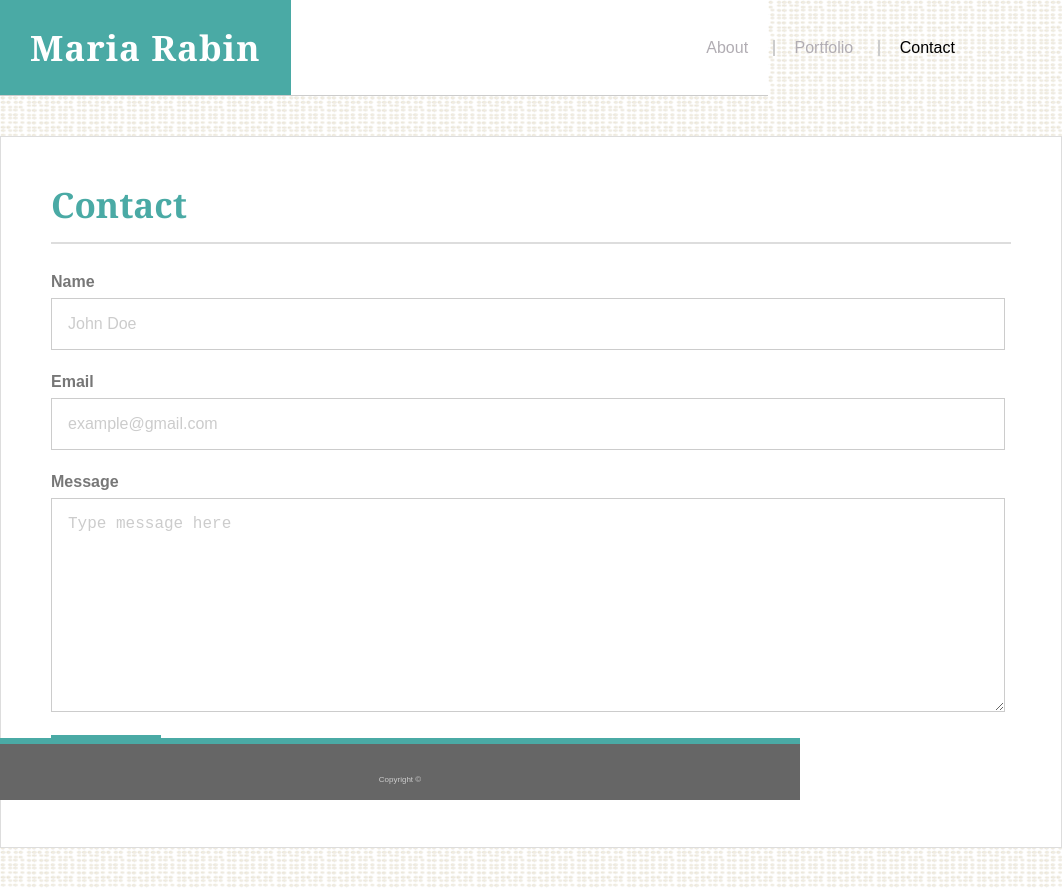
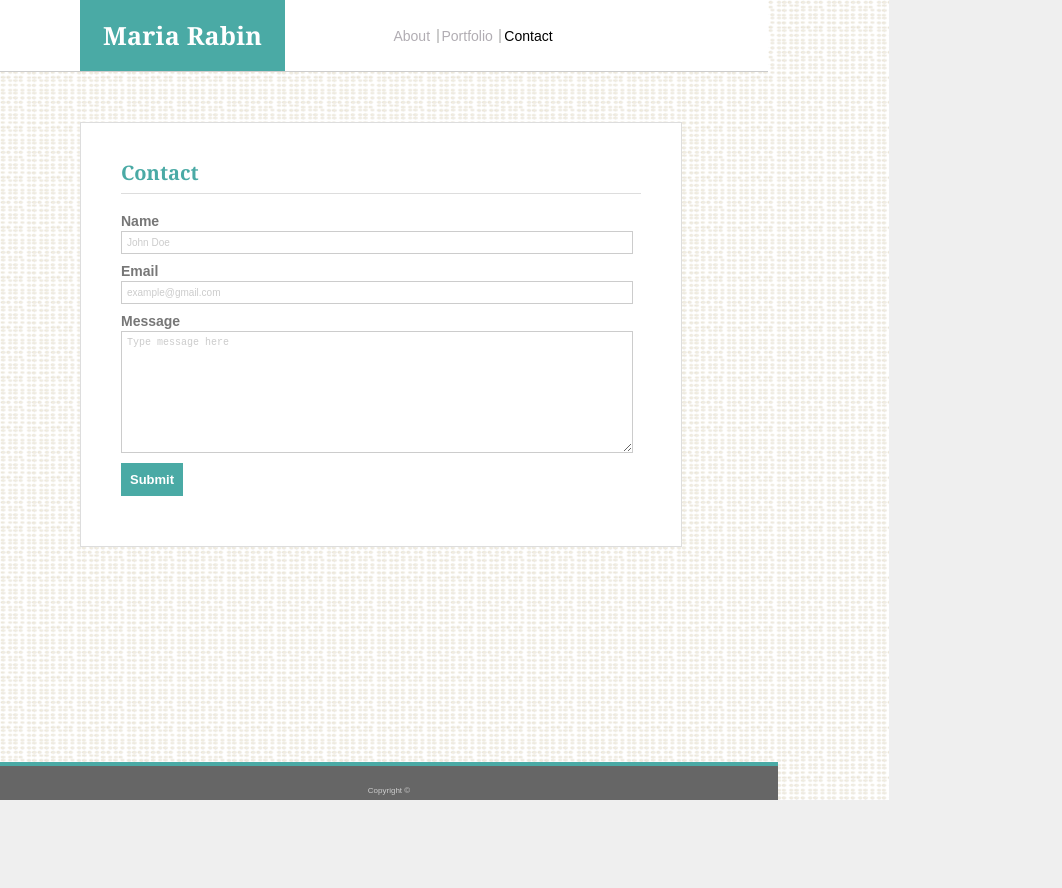
Before and after one commit to mariarabin/Responsive-Portfolio, a plain HTML site: page contact.html in a window 768 px wide. Shown: the whole page, 1062 px wide, since content can reach past the window. After the commit the page ends 800 px from the top, so only its background shows below. Drawn offline with Linux system fonts and the light colour scheme.

Commit message:
mobile size for 768 & 640

```diff
--- a/assets/css/style.css
+++ b/assets/css/style.css
@@ -219,8 +219,131 @@ footer {
 @media screen and (min-width: 769px) and (max-width: 980px) {}
 
 /* ----------MEDIUM---------- */
-@media screen and (min-width: 641px) and (max-width: 768px) {}
+@media screen and (min-width: 641px) and (max-width: 768px) {
 
+    /* Header */
+
+    .container {
+        width: 768px;
+    }
+
+    .name {
+        width: 50%;
+        display: inline-block;
+        vertical-align: middle;
+    }
+    .nav {
+        text-align: left;
+    }
+
+    .nav ul li {
+        padding-left: 3px;
+        margin-left: 2px;
+        font-size: 14px;
+    }
+
+    /* Main Content Area */
+
+    .content {
+        width: 768px;
+        margin: 20px 50px;
+    }
+
+    .main {
+        width: 520px;
+        margin: 30px 30px;
+        padding: 40px;
+    }
+
+    .logo {
+        font-size: 25px;
+        letter-spacing: 0.01em;
+        padding: 23px;
+        margin-left: 80px;
+    }
+
+    h1 {
+        font-size: 20px;
+        padding-bottom: 10px;
+        margin-bottom: 20px;
+        border-bottom: 1px solid #dddddd;
+    }
+
+    .ty {
+        font-size: 14px;
+        margin-right: 20px;
+    }
+
+    p {
+        font-size: 12px;
+        line-height: 18px;
+        margin-bottom: 13px;
+        text-align: justify;
+    }
+
+    .facePhoto {
+        padding: 0 20px 20px 0;
+        width: 130px;
+        height: 150px;
+    }
+
+
+    /* Contact Page */
+    .contact {
+        width: 768px;
+    }
+
+    .contact label {
+        padding-bottom: 3px;
+        font-size: 14px;
+    }
+
+    .contact input {
+        width: 500px;
+        border: 1px solid #cccccc;
+        margin-bottom: 10px;
+        padding: 5px;
+        font-size: 10px;
+    }
+
+    .contact textarea {
+        width: 500px;
+        border: 1px solid #cccccc;
+        margin-bottom: 7px;
+        padding: 5px;
+        font-size: 10px;
+    }
+
+    .contact input[type="submit"] {
+        padding: 9px 9px;
+        font-size: 13px;
+        display: block;
+        font-weight: bold;
+    }
+
+    /* Portfolio Page */
+    .portfolio {
+        margin: 10px 10px 50px 10px;
+    }
+
+    .portfolio-item {
+        width: 2px;
+        height: 2px;
+        display: inline;
+
+    }
+
+    .item-name {
+        top: 5px;
+        padding: 2px;
+    }
+
+    footer {
+        padding: 5px;
+        font-size: 8px;
+        border-top: 4px solid #4aaaa5;
+    }
+    }
 
 /* ----------SMALL---------- */
 @media screen and (max-width: 640px) {
```
